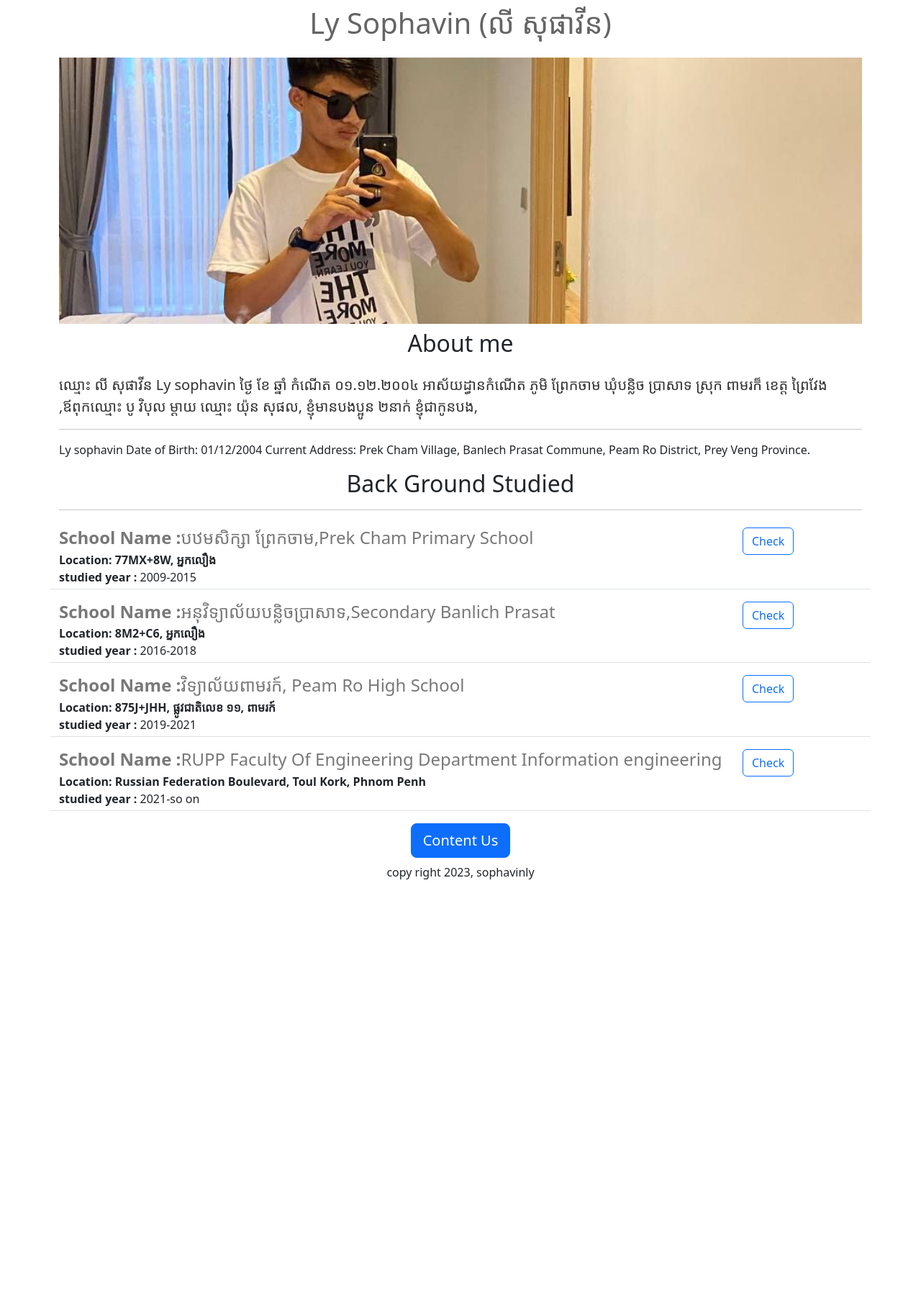
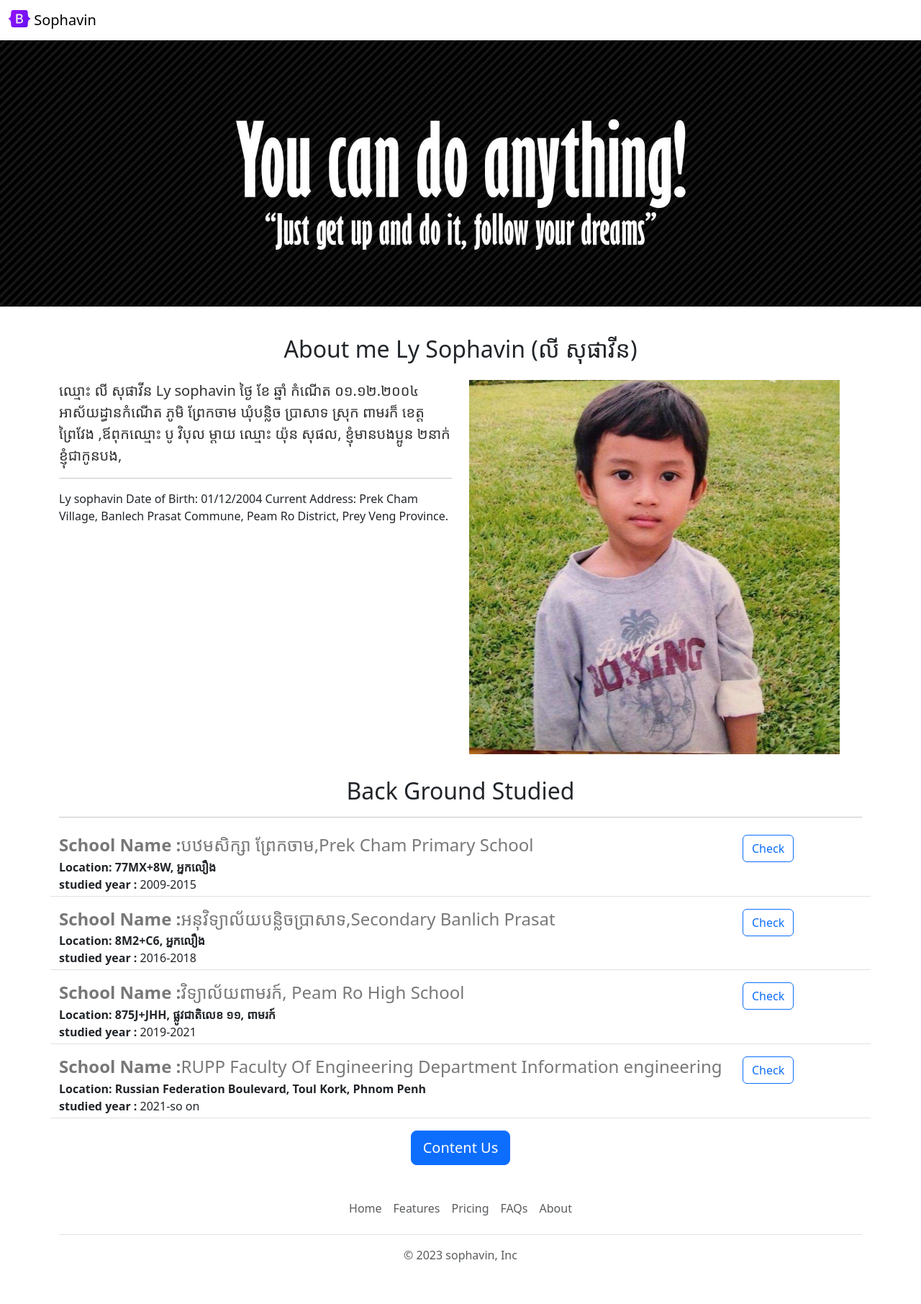
Before and after one commit to lysophavin18/mywepsite, a Flask app: page / in a window 1280 px wide. Shown: the whole page at 72% size. Before the commit the page ends 1222 px from the top, so only its background shows below. Run offline with Flask 2, Linux system fonts and the light colour scheme.

Commit message:
added the wallpaper

```diff
--- /dev/null
+++ b/templates/footer.html
@@ -0,0 +1,13 @@
+<div class="container">
+    <footer class="py-3 my-4">
+        <ul class="nav justify-content-center border-bottom pb-3 mb-3">
+            <l1 class="nav-item"><a href="#" class="nav-link px-2 text-muted">Home</a></l1>
+             <l1 class="nav-item"><a href="#" class="nav-link px-2 text-muted">Features</a></l1>
+             <l1 class="nav-item"><a href="#" class="nav-link px-2 text-muted">Pricing</a></l1>
+             <l1 class="nav-item"><a href="#" class="nav-link px-2 text-muted">FAQs</a></l1>
+             <l1 class="nav-item"><a href="#" class="nav-link px-2 text-muted">About</a></l1>
+        </ul>
+         <p class="text-center text-muted">&copy; 2023 sophavin,  Inc</p>
+    </footer>
+
+</div>
--- a/templates/home.html
+++ b/templates/home.html
@@ -15,57 +15,41 @@
             object-fit: cover;
             width: 100%;
             height: 370px;
+            margin-bottom: 16px;
           }
         </style>
 
         <body>
+            {% include 'navbar.html' %}
+            <img class="img-fluid" id="banner" src="https://sophavinly-website.lysophavin18.repl.co/static/wallpaper.jpg">
           <div class="container">
             <h1 class="text-center mt-2 mb-4" style="color:rgb(100,100,100)">
-      Ly Sophavin (លី សុផាវីន)
+
             </h1>
-    <img class="img-fluid" id="banner" src="https://mywepsite.lysophavin18.repl.co/static/mypic.jpg">
+
             <h2 class="text-center mt-2 mb-4">
-      About me
+              About me  Ly Sophavin (លី សុផាវីន)
             </h2>
+              <div class="row">
+                  <div class="col-6">
             <p class="lead" style="color: rgb(50,50,50);">
               ឈ្មោះ លី សុផាវីន Ly sophavin ថ្ងៃ ខែ ឆ្នាំ កំណេីត ០១.១២.២០០៤ អាស័យដ្ធានកំណេីត ភូមិ ព្រែកចាម ឃុំបន្លិច ប្រាសាទ
               ស្រុក ពាមរក៏ ខេត្ត ព្រៃវែង ,ឪពុកឈ្មោះ បូ វិបុល ម្ដាយ ឈ្មោះ យ៉ុន សុផល,  ខ្ញុំមានបងប្អូន ២នាក់ ខ្ញុំជាកូនបង,
                 <hr>
                  Ly sophavin Date of Birth: 01/12/2004 Current Address: Prek Cham Village, Banlech Prasat Commune, Peam Ro District, Prey Veng Province.
             </p>
-
+                      </div>
+                  <div class="col-6">
+                  <img src="/static/youngme.jpg" style="height:520px;">
+                      </div>
+                </div>
+             <br>
             <h2 class="text-center mt-2 mb-4">   Back Ground Studied <hr> </h2>
 
 
         <div>
                         {% for course in courses %}
-
-            <div  class="border-bottom row " style="margin-bottom:17px; padding-bottom:4px;">
-                <div class="col-10">
-
-
-        <h4 style="color:rgb(120,120,120); margin-bottom:4px">
-            <b>School Name :</b>{{course['name school']}}
-        </h4>
-
-
-        <div >
-                <b> Location: {{course['Location']}}</b>
-        </div>
-
-
-        <div>
-                <b>studied year : </b> {{course['Year']}}
-        </div>
-        </div>
-
-                <div class="col-2"><button type="button" class="btn btn-outline-primary">Check</button>
-
-                </div>
-
-
-           </div>
-
+                          {% include 'school.html' %}
 
                            {% endfor %}
                         </div>
@@ -73,9 +57,9 @@
 
             <div class="text-center">
               <button class="btn btn-primary btn-lg"> Content Us </button>
-      <p class="text-center mt-2 mb-4"> copy right 2023, sophavinly </p>
             </div>
 
+        {% include 'footer.html' %}
 
         </body>
 
--- /dev/null
+++ b/templates/navbar.html
@@ -0,0 +1,9 @@
+<nav class="navbar shawdow-sm fixed-top bg-white">
+  <div class="container-fluid">
+    <a class="navbar-brand" href="#">
+      <img src="static/logo.svg" alt="Logo" width="30" height="24" class="d-inline-block align-text-top">
+      Sophavin
+    </a>
+  </div>
+</nav>
+<div style="height:56px"></div>
--- /dev/null
+++ b/templates/school.html
@@ -0,0 +1,25 @@
+<div  class="border-bottom row " style="margin-bottom:17px; padding-bottom:4px;">
+                <div class="col-10">
+
+
+        <h4 style="color:rgb(120,120,120); margin-bottom:4px">
+            <b>School Name :</b>{{course['name school']}}
+        </h4>
+
+
+        <div >
+                <b> Location: {{course['Location']}}</b>
+        </div>
+
+
+        <div>
+                <b>studied year : </b> {{course['Year']}}
+        </div>
+        </div>
+
+ <div class="col-2">
+     <button type="button" class="btn btn-outline-primary">Check</button>
+   </div>
+
+
+           </div>
```
Also changed, not shown: static/logo.svg (added), static/wallpaper.jpg (added), static/youngme.jpg (added). Lines whose indentation alone changed are shown as unchanged.
